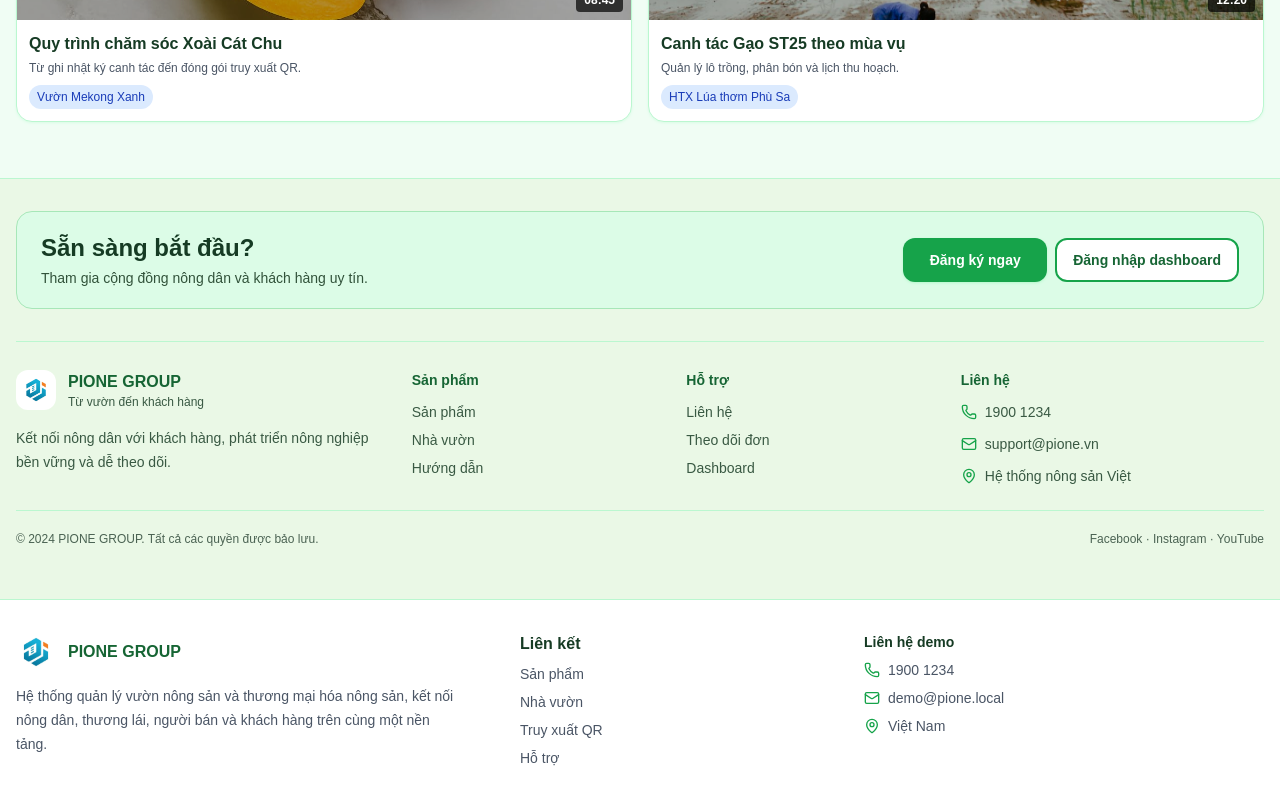
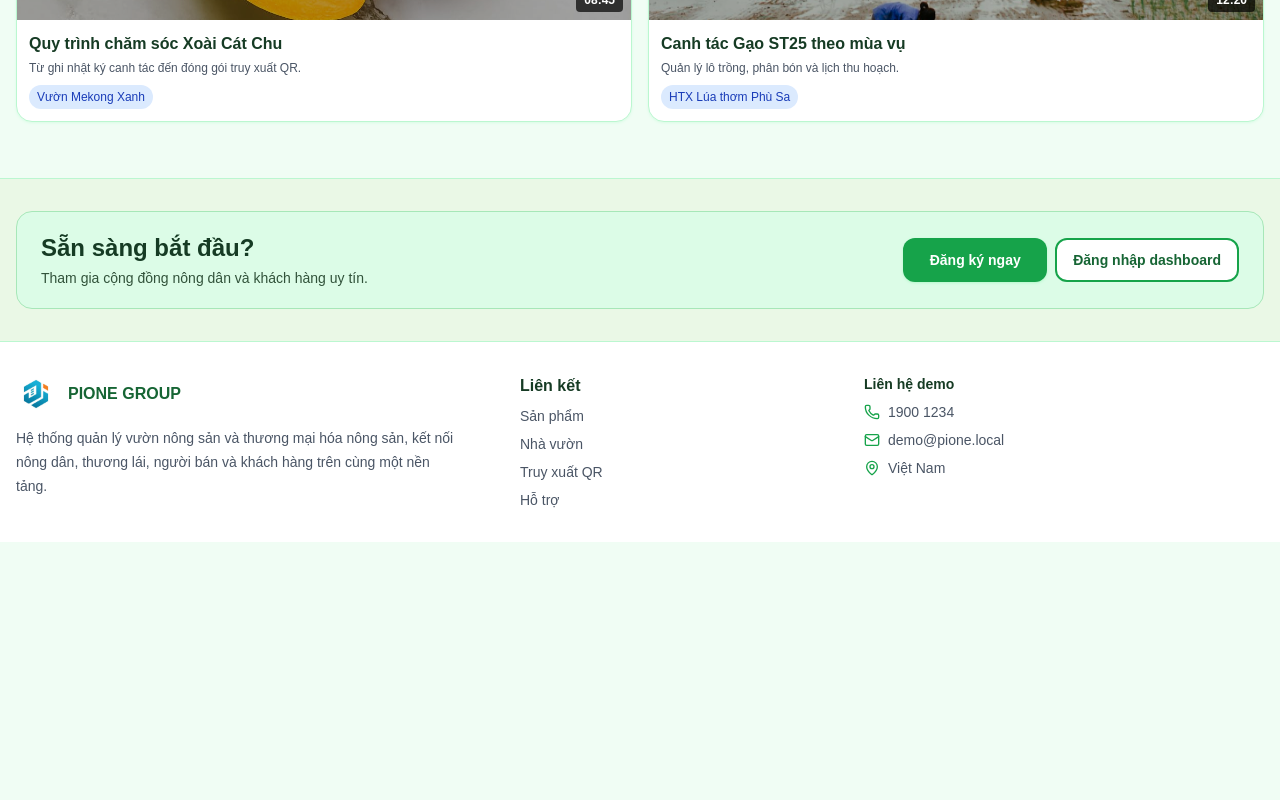
Before and after one commit to tranthonghoang06/UInongsan, a Next.js app: page / in a window 1280 px wide. Shown: the part 2966-3766 px from the top of the page. After the commit the page ends 3508 px from the top, so only its background shows below. Built offline with nearby package versions, Linux system fonts and the light colour scheme.

Commit message:
feat: cập nhật giao diện

```diff
--- a/app/(public)/page.tsx
+++ b/app/(public)/page.tsx
@@ -229,7 +229,7 @@ export default function HomePage() {
         </div>
       </section>
 
-      {/* Footer */}
+      {false && (
       <footer className="bg-[#EAF8E6] pb-6 text-[#163B24]">
         <div className="mx-auto max-w-7xl px-4">
           <div className="border-t border-[#BBF7D0] px-1 py-7 sm:px-0">
@@ -278,6 +278,7 @@ export default function HomePage() {
           </div>
         </div>
       </footer>
+      )}
     </div>
   );
 }
```
